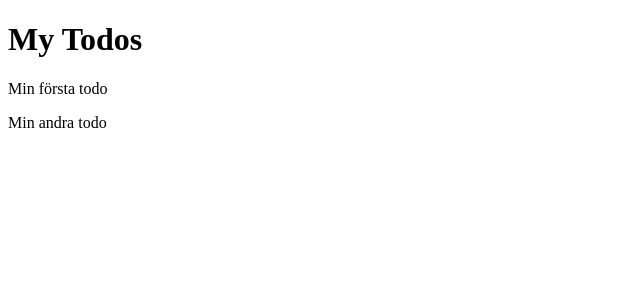
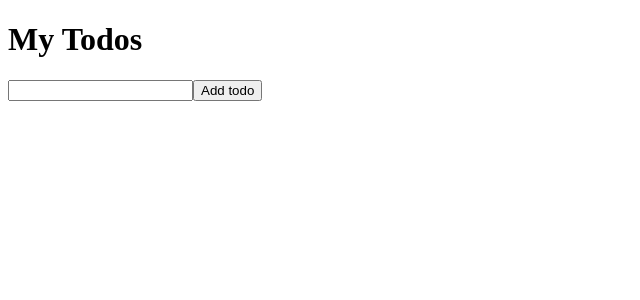
Before and after one commit to Unara-Sen/Todo-app2, a React (Vite) app: page / in a window 1280 px wide. Shown: the top 300 px of the page, without its empty margins (0-640 px from the left). Built offline with nearby package versions, Linux system fonts and the light colour scheme.

Commit message:
We can now add todos through button and form.

```diff
--- a/src/App.jsx
+++ b/src/App.jsx
@@ -6,11 +6,14 @@ import './App.css'
 
 function App() {
 
- const [Todos, setTodos] = useState(["Min första todo", "Min andra todo"])
+  const [Todos, setTodos] = useState([]);
+  const [InputValue, setInputValue] = useState("");
 
- function addTodo() {
-  setTodos([1,2])
- }
+  function addTodo(e) {
+    e.preventDefault();
+    setTodos([...Todos, InputValue]);
+    setInputValue("")
+  }
 
 
 
@@ -31,6 +34,15 @@ function App() {
     <>
       <h1>My Todos</h1>
 
+      <div>
+        <form onSubmit={() => addTodo(e)}>
+          <input value={InputValue} onChange={event => setInputValue(event.target.value)} type="text" />
+          <button onClick={addTodo}>Add todo</button>
+        </form>
+      </div>
+
+
+
       {Todos.map((todo, index) => (
         <p key={index}>{todo}</p>
       ))}
```
